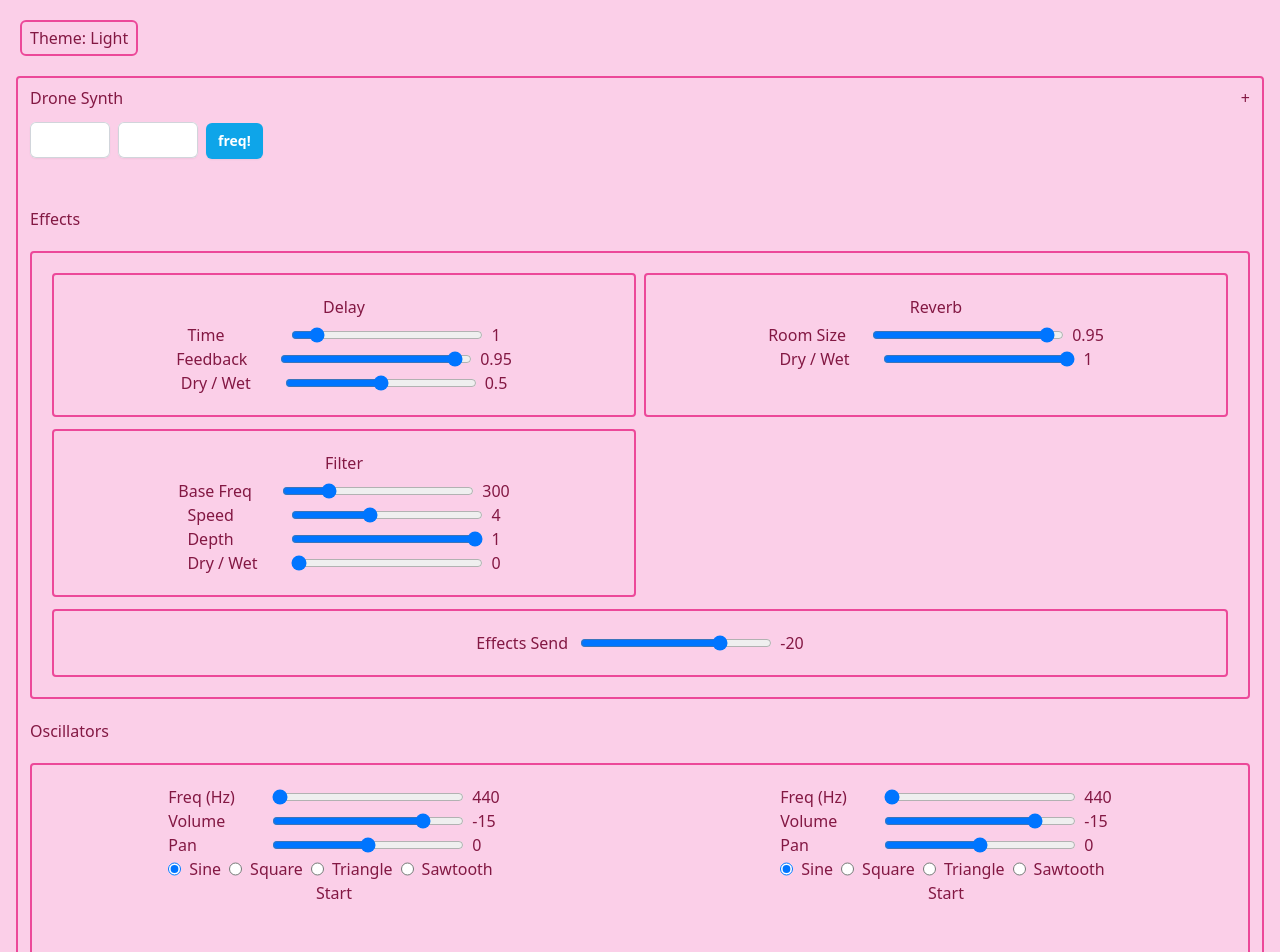
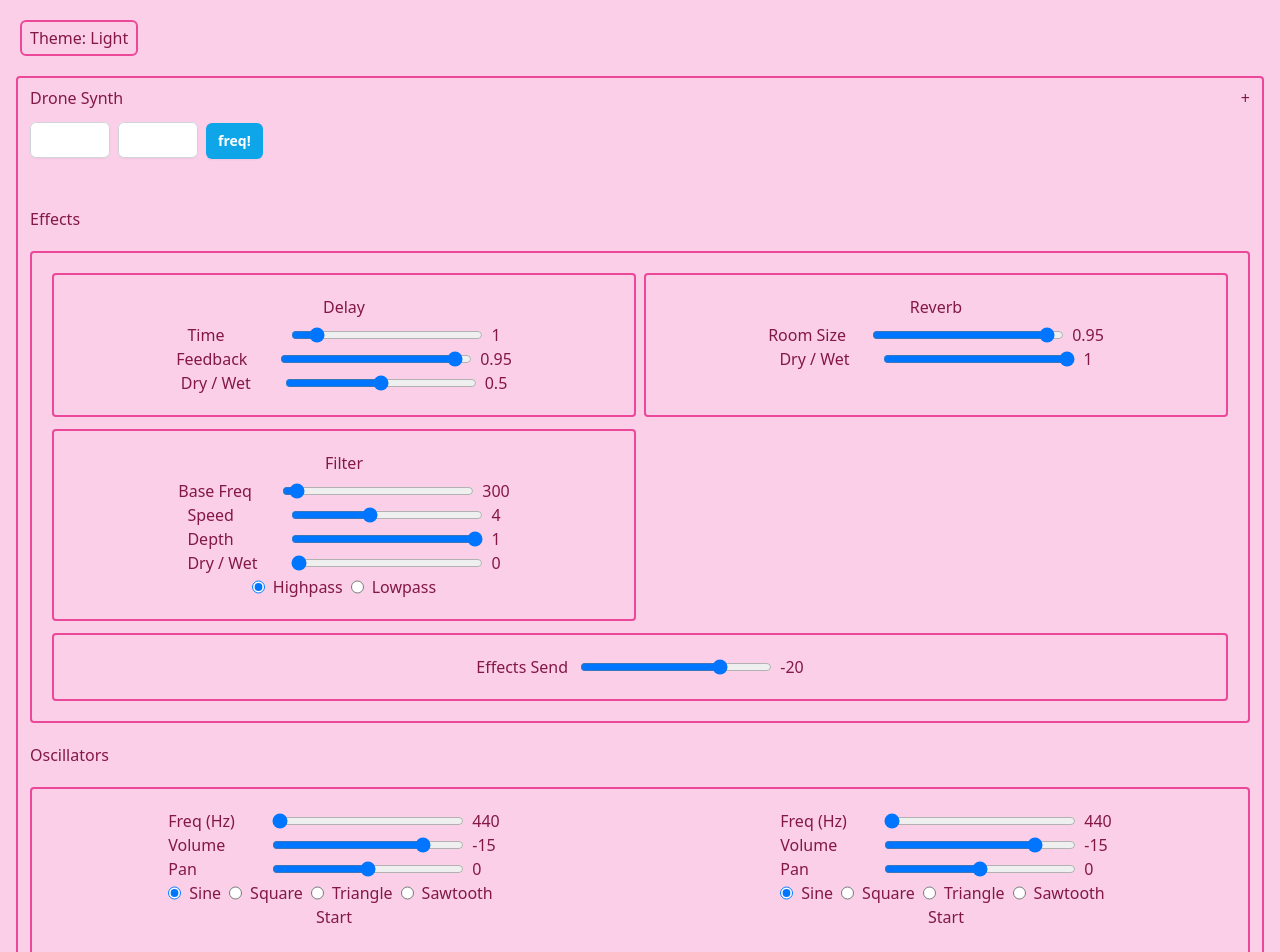
Before and after one commit to daveknapik/tone-drone, a React (Vite) app: page / in a window 1280 px wide. Shown: the top 952 px of the page. Built offline with nearby package versions, Linux system fonts and the light colour scheme.

Commit message:
Added filter type selector. Made WaveformSelector a generic OptionsSelector to use with filter and waveform options.

```diff
--- a/src/components/AutoFilter.tsx
+++ b/src/components/AutoFilter.tsx
@@ -3,6 +3,7 @@ import * as Tone from "tone";
 import Slider from "./Slider";
 
 import { MutableRefObject, useState } from "react";
+import OptionsSelector from "./OptionsSelector";
 
 interface AutoFilterProps {
   filter: MutableRefObject<Tone.AutoFilter>;
@@ -16,12 +17,14 @@ function AutoFilter({ filter }: AutoFilterProps) {
   const [depth, setDepth] = useState(1);
   const [frequency, setFrequency] = useState(4);
   const [wet, setWet] = useState(0);
+  const [type, setType] = useState<BiquadFilterType>("highpass");
 
   filter.current.set({
     baseFrequency,
     depth,
     frequency,
     wet,
+    filter: { type },
   });
 
   return (
@@ -29,8 +32,8 @@ function AutoFilter({ filter }: AutoFilterProps) {
       <div className="col-span-full mb-1">Filter</div>
       <Slider
         inputName="baseFrequency"
-        min={100}
-        max={1000}
+        min={30}
+        max={7000}
         value={baseFrequency}
         labelText="Base Freq"
         step={1}
@@ -63,6 +66,11 @@ function AutoFilter({ filter }: AutoFilterProps) {
         step={0.01}
         handleChange={(e) => setWet(parseFloat(e.target.value))}
       />
+      <OptionsSelector<BiquadFilterType>
+        handleChange={(e) => setType(e.target.value as BiquadFilterType)}
+        value={type}
+        options={["highpass", "lowpass"]}
+      />
     </div>
   );
 }
--- /dev/null
+++ b/src/components/OptionsSelector.tsx
@@ -0,0 +1,39 @@
+import { useId } from "react";
+
+type OptionType = OscillatorType | BiquadFilterType;
+
+interface OptionsSelectorProps<T extends OptionType> {
+  handleChange: (event: React.ChangeEvent<HTMLInputElement>) => void;
+  value: string;
+  options: T[];
+}
+
+function OptionsSelector<T extends OptionType>({
+  handleChange,
+  value,
+  options,
+}: OptionsSelectorProps<T>) {
+  const id = useId();
+
+  return (
+    <div className="flex items-center space-x-2">
+      {options.map((option) => (
+        <div key={option} className="flex space-x-2">
+          <input
+            checked={value === option}
+            id={`option-${option}-${id}`}
+            name={`option-${id}`}
+            onChange={handleChange}
+            type="radio"
+            value={option}
+          />
+          <label htmlFor={`option-${option}-${id}`}>
+            {option.charAt(0).toUpperCase() + option.slice(1)}
+          </label>
+        </div>
+      ))}
+    </div>
+  );
+}
+
+export default OptionsSelector;
--- a/src/components/Oscillator.tsx
+++ b/src/components/Oscillator.tsx
@@ -1,7 +1,7 @@
 import { useState } from "react";
 import * as Tone from "tone";
 import Slider from "./Slider";
-import WaveformSelector from "./WaveformSelector";
+import OptionsSelector from "./OptionsSelector";
 
 interface OscillatorProps {
   channel: Tone.Channel;
@@ -82,10 +82,10 @@ function Oscillator({
         step={0.01}
         handleChange={(e) => setPan(parseFloat(e.target.value))}
       />
-      <WaveformSelector
+      <OptionsSelector<OscillatorType>
         handleChange={(e) => setWaveform(e.target.value)}
         value={waveform}
-        waveforms={["sine", "square", "triangle", "sawtooth"]}
+        options={["sine", "square", "triangle", "sawtooth"]}
       />
       <div className="text-center">
         <button onClick={toggleAudio}>{isPlaying ? "Stop" : "Start"}</button>
--- a/src/components/WaveformSelector.tsx
+++ /dev/null
@@ -1,37 +0,0 @@
-import { useId } from "react";
-
-interface WaveformSelectorProps {
-  handleChange: (event: React.ChangeEvent<HTMLInputElement>) => void;
-  value: string;
-  waveforms: ["sine", "square", "triangle", "sawtooth"];
-}
-
-function WaveformSelector({
-  handleChange,
-  value,
-  waveforms,
-}: WaveformSelectorProps) {
-  const id = useId();
-
-  return (
-    <div className="flex items-center space-x-2">
-      {waveforms.map((waveform) => (
-        <div key={waveform} className="flex space-x-2">
-          <input
-            checked={value === waveform}
-            id={`waveform-${waveform}-${id}`}
-            name={`waveform-${id}`}
-            onChange={handleChange}
-            type="radio"
-            value={waveform}
-          />
-          <label htmlFor={`waveform-${waveform}-${id}`}>
-            {waveform.charAt(0).toUpperCase() + waveform.slice(1)}
-          </label>
-        </div>
-      ))}
-    </div>
-  );
-}
-
-export default WaveformSelector;
--- a/src/hooks/useAutoFilter.ts
+++ b/src/hooks/useAutoFilter.ts
@@ -5,7 +5,7 @@ export function useAutoFilter() {
   const filter = useRef<Tone.AutoFilter>(
     new Tone.AutoFilter({
       baseFrequency: 300,
-      octaves: 4,
+      octaves: 1,
       frequency: 4,
       type: "sine",
       depth: 1,
```
